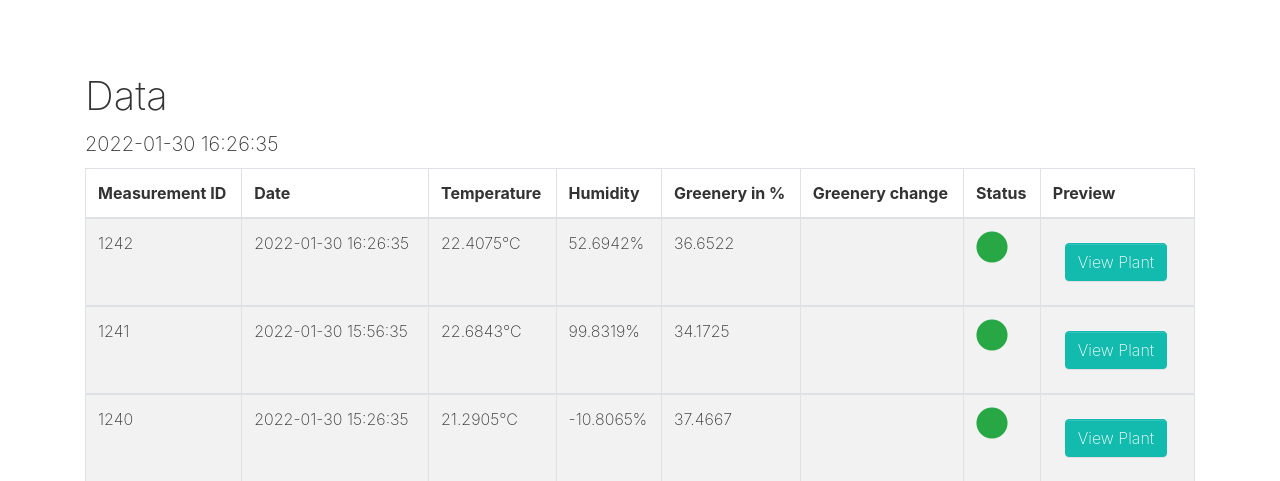
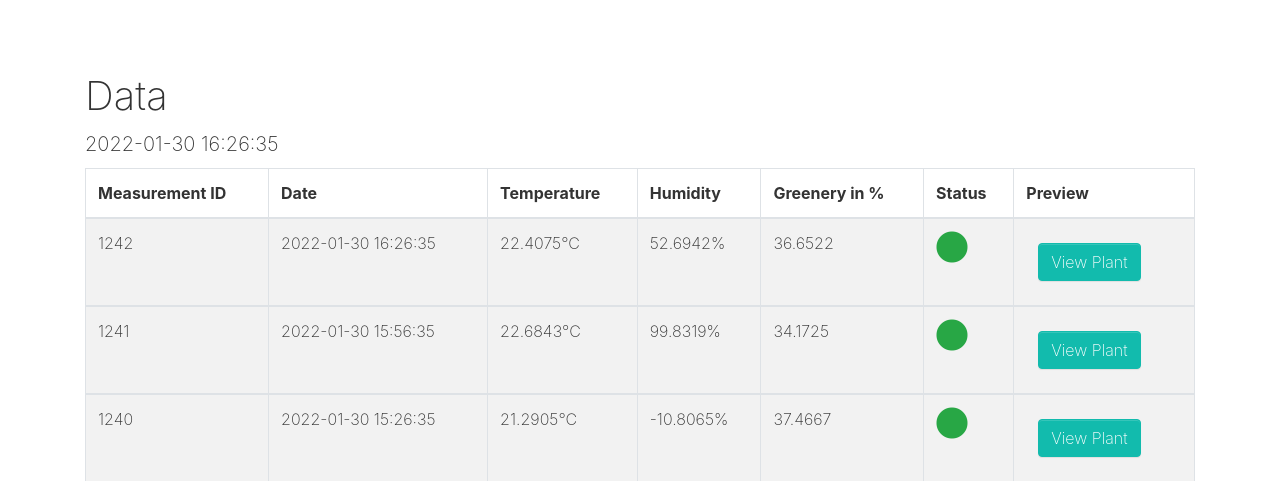
Before and after one commit to pdrabik223/Powerful-Intelligent-Sensorial-System, a PHP site: page /data.php in a window 1280 px wide. Shown: the part 74-555 px from the top of the page. Run offline with PHP 8.4, Linux system fonts and the light colour scheme; the visitor is signed in with stand-in values (Sample User, id 1); data comes from the database, SQL or seed files in the repository.

Commit message:
the real last update lol

```diff
--- a/html/data.php
+++ b/html/data.php
@@ -58,7 +58,7 @@ if (!isset($_SESSION['user_id'])){
                 <th scope="col">Temperature</th>
                 <th scope="col">Humidity</th>
                 <th scope="col">Greenery in %</th>
-                <th scope="col">Greenery change</th>
+                <!-- <th scope="col">Greenery change</th> -->
 				<th scope="col">Status</th>
                 <th scope="col">Preview</th>
             </tr>
@@ -99,7 +99,7 @@ if (!isset($_SESSION['user_id'])){
                     <td><?php echo $data['temp'].'°C'; ?></td>
                     <td><?php echo $data['humidity'].'%'; ?></td>
                     <td><?php echo $data['greenery']; ?></td>
-                    <td><?php echo $data['greenery_change'];?></td>
+                    <!-- <td><php echo $data['greenery_change'];?></td> -->
 					<td>
 						<?php if (($data['flags']) == 0) { ?>
 							<i class="fas fa-circle fa-2x text-success"></i>
@@ -118,7 +118,7 @@ if (!isset($_SESSION['user_id'])){
 	    ?>
       </table>
 
-	    <!-- Pagination -->
+	<!-- Pagination -->
    <div class="py-2"  >
     <div class="container"  >
       <div class="row" >
```
